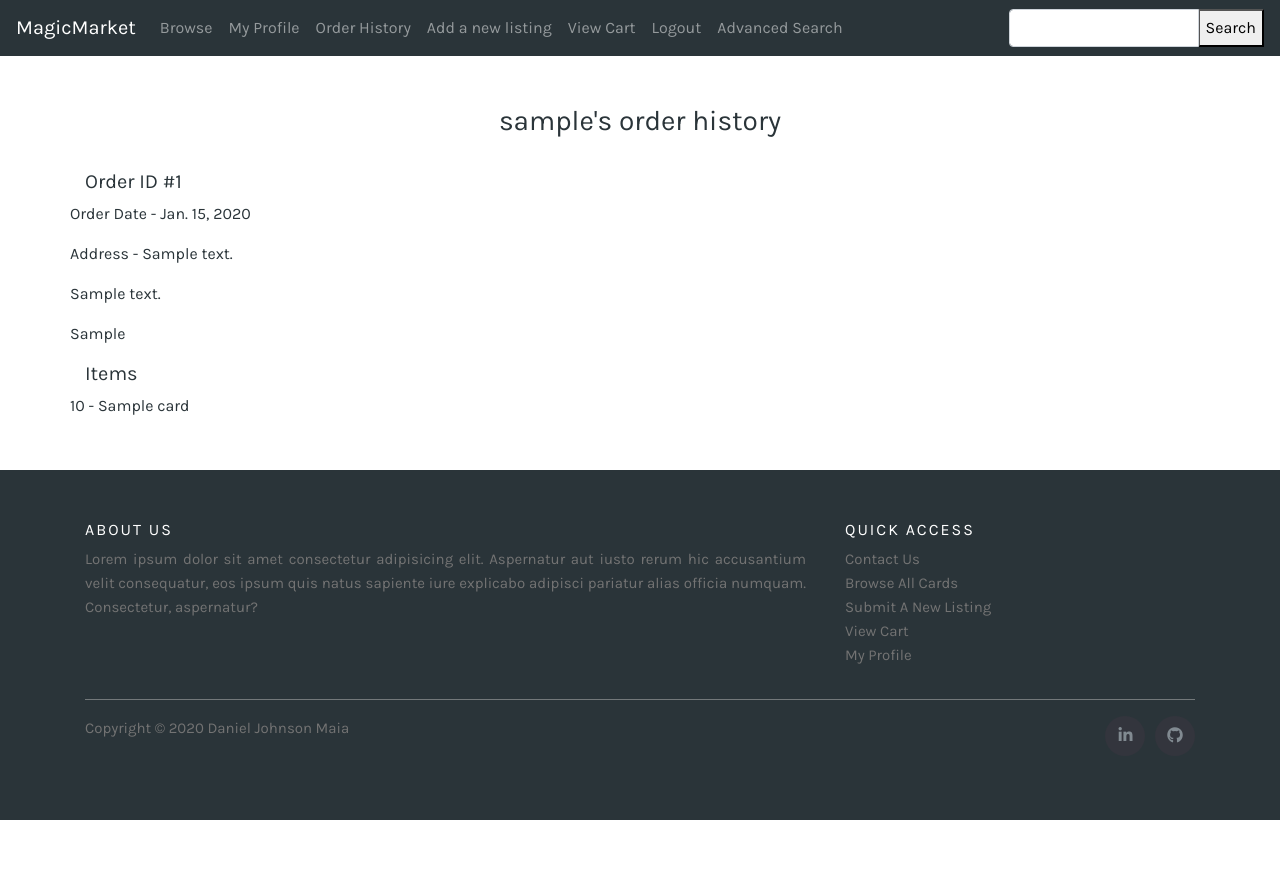
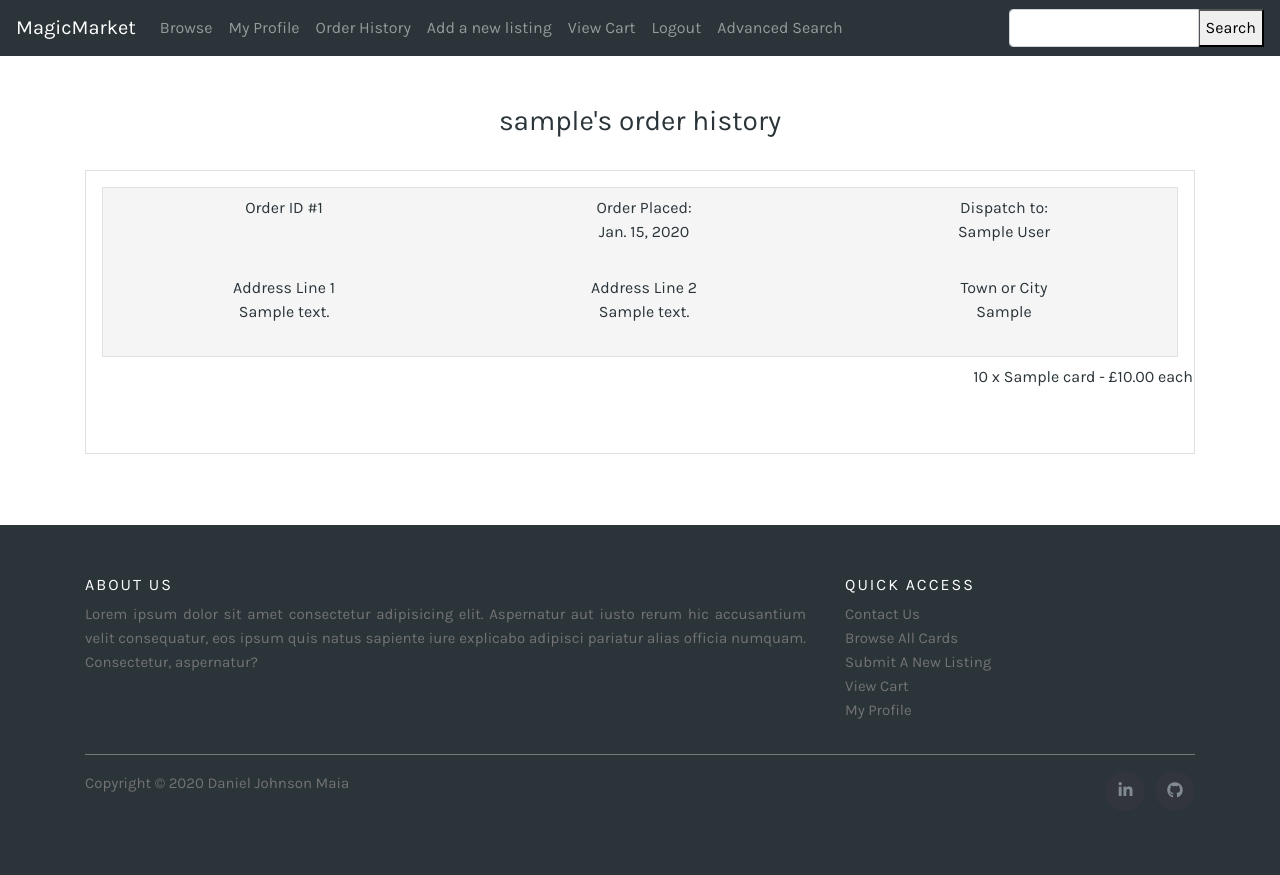
Before and after one commit to DanielJMaia/magic-market-project, a Django app: page /accounts/user/history/ in a window 1280 px wide. Before the commit the page ends 820 px from the top, so only its background shows below. Run offline with Django 3.2, Linux system fonts and the light colour scheme; a user stored in the database is signed in; tables that the repository leaves empty hold one stand-in row (values such as "Sample post"); some libraries are stand-ins or nearby versions.

Commit message:
styled the previous orders section

```diff
--- a/accounts/templates/order_history.html
+++ b/accounts/templates/order_history.html
@@ -1,39 +1,93 @@
 {% extends "base.html" %}
 {% block content %}
+
 <div class="container">
 	<div class="row">
 		<div class="text-center max-width pt-5 pb-4">
 			<h3>{{ user.username }}'s order history</h3>
 		</div>
 	</div>
+
 	{% if orders %}
+
+    <div class="p-3 border">
+
 	{% for order in orders reversed %}
+
 	<div class="pb-5">
-		<h5>Order ID #{{order.id}}</h5>
+		<div class="border pt-2 pr-2 pb-2 pl-3 order-info-header">
+			<div class="row pb-2">
+
+				<div class="col-sm-12 col-md-4">
+                <div class="row justify-center">
+					<span class="pr-2 pl-2">Order ID #{{order.id}}</span>
+                </div>
+				</div>
+
+				<div class="col-sm-12 col-md-4">
+					<div class="row justify-center">
+						<span class="pr-2 pl-2">Order Placed:</span>
+					</div>
+					<div class="row justify-center">
+						<span class="pr-2 pl-2 pb-4">{{ order.date }}</span>
+					</div>
+				</div>
+
+				<div class="col-sm-12 col-md-4">
+					<div class="row justify-center">
+						<span class="pr-2 pl-2">Dispatch to:</span>
+					</div>
+					<div class="row justify-center">
+						<span class="pr-2 pl-2 pb-4">{{ order.full_name }}</span>
+					</div>
+				</div>
+
+			</div>
+
 			<div class="row">
-			<p>Order Date - {{ order.date }}</p>
+
+				<div class="col-sm-12 col-md-4">
+					<div class="row justify-center">
+						<span class="pr-2 pl-2">Address Line 1</span>
 					</div>
-		<div class="row">
-			<p>Address - {{ order.street_address1 }}</p>
+					<div class="row justify-center">
+						<span class="pr-2 pl-2 pb-4">{{ order.street_address1 }}</span>
 					</div>
-		<div class="row">
-			<p>{{ order.street_address2 }}</p>
 				</div>
-		<div class="row">
-			<p>{{ order.town_or_city }}</p>
+
+				{% if order.street_address2 %}
+				<div class="col-sm-12 col-md-4">
+					<div class="row justify-center">
+						<span class="pr-2 pl-2">Address Line 2</span>
 					</div>
-		<h5>Items</h5>
+					<div class="row justify-center">
+						<span class="pr-2 pl-2 pb-4">{{ order.street_address2 }}</span>
+					</div>
+				</div>
+				{% endif %}
+
+				<div class="col-sm-12 col-md-4">
+					<div class="row justify-center">
+						<span class="pr-2 pl-2">Town or City</span>
+					</div>
+					<div class="row justify-center">
+						<span class="pr-2 pl-2 pb-4">{{ order.town_or_city }}</span>
+					</div>
+				</div>
+
+			</div>
+		</div>
 
 		{% for order_l in order_line %}
 		{% if order_l.order.id == order.id %}
-		    <div class="row">
-			    <p>{{ order_l.quantity }} - {{ order_l.card.card_title }}</p>
+		<div class="row justify-center checkout-cards">
+			<span class="pt-2 pl-4 ">{{ order_l.quantity }} x {{ order_l.card.card_title }} - £{{ order_l.card.card_price }} each</span>
 		</div>
 		{% endif %}
 		{% endfor %}
-
 	</div>
 	{% endfor %}
+    </div>
 	{% else %}
 	<div class="row">
 		<div class="text-center max-width pt-5 pb-4">
--- a/cards/urls.py
+++ b/cards/urls.py
@@ -7,6 +7,4 @@ urlpatterns = [
     url(r'^(?P<pk>\d+)/$', get_card_details, name='card_detail'),
     url(r'^new/$', create_or_edit_card, name="new_card"),
     url(r'^(?P<pk>\d+)/edit/$', create_or_edit_card, name="edit_card"),
-    url(r'^cards/(?P<pk>\d+)$', view_specific_card, name='view_specific_card'),
-
 ]
--- a/static/css/custom.css
+++ b/static/css/custom.css
@@ -4,7 +4,8 @@ html, body{
     min-height: 100%!important;
     font-family: 'Karla', sans-serif;
     color: #2a3439;
-
+    word-wrap: break-word;
+    word-break: break-word;
 }
 
 a:hover{
@@ -125,6 +126,12 @@ a:hover{
 }
 
 /*End of Django Messages*/
+
+/*Order History Page*/
+.order-info-header{
+    background-color: #f5f5f5;
+}
+/*End of order history*/
 
 /*Datatables Styling*/
 
@@ -402,7 +409,7 @@ textarea.form-control {
 #footer{
     position: relative;
     height: 650px;
-    margin-top: -330px;
+    margin-top: -275px;
     clear: both;
 }
 .site-footer hr
@@ -545,6 +552,7 @@ textarea.form-control {
       margin-right:0;
       font-weight:600
   }
+
 }
 
 @media (max-width:991px)
@@ -611,6 +619,9 @@ textarea.form-control {
     #footer{
         height: 350px;
     }
+    .checkout-cards{
+      justify-content: end!important;
+  }
 }
 
 /* Medium Devices, Desktops */
```
Lines whose indentation alone changed are shown as unchanged.
